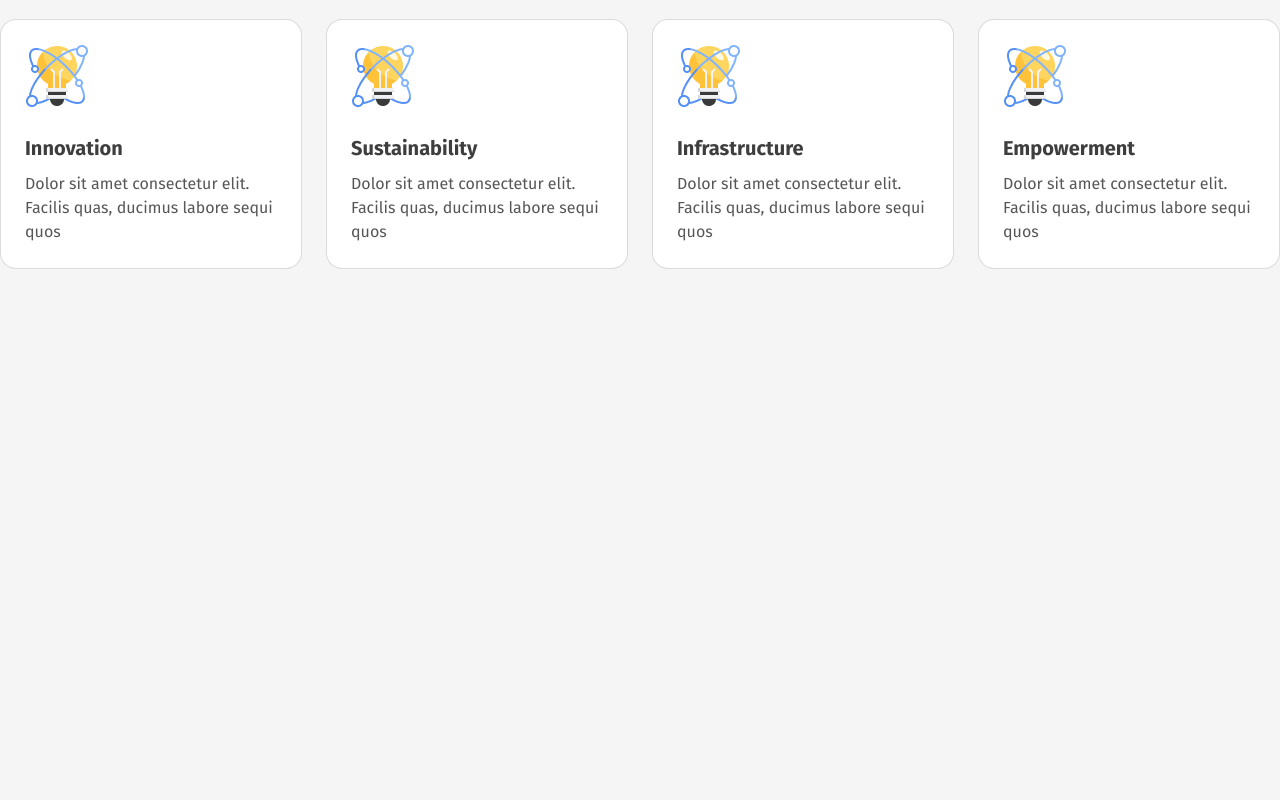
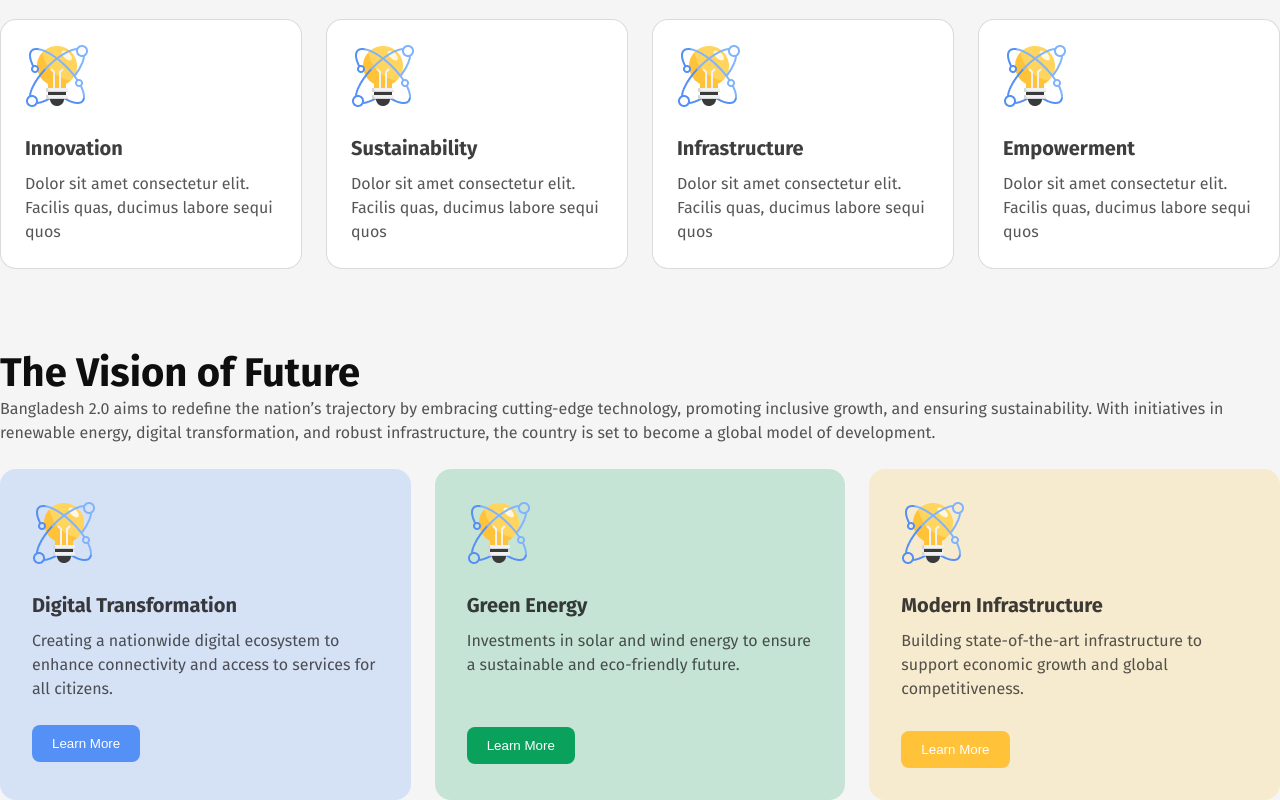
Before and after one commit to Galive007/Bangladesh-2.0, a plain HTML site: page index.html in a window 1280 px wide. Shown: the part 801-1601 px from the top of the page. Before the commit the page ends 1150 px from the top, so only its background shows below. Drawn offline with Linux system fonts and the light colour scheme.

Commit message:
future section 80% done

```diff
--- a/index.html
+++ b/index.html
@@ -60,7 +60,30 @@ vision and challenges in New Bangladesh.</h1>
         <!-- section end -->
         <!-- the vision of future -->
         <section>
-
+            <div class="vision-tittle">
+                <h2 class="sections-tittle dark1">The Vision of Future</h2>
+                <p class="card-description dark70">Bangladesh 2.0 aims to redefine the nation’s trajectory by embracing cutting-edge technology, promoting inclusive growth, and ensuring sustainability. With initiatives in renewable energy, digital transformation, and robust infrastructure, the country is set to become a global model of development.</p>
+            </div>
+            <div class="cards">
+                <div class="card-content1">
+                    <img src="assets/card-icon.png" alt="" class="card-img">
+                    <h3 class="card-tittle dark80">Digital Transformation</h3>
+                    <p class="card-description dark70">Creating a nationwide digital ecosystem to enhance connectivity and access to services for all citizens.</p>
+                    <button class="card-btn1">Learn More</button>
+                </div>
+                <div class="card-content2">
+                    <img src="assets/card-icon.png" alt="" class="card-img">
+                    <h3 class="card-tittle dark80">Green Energy</h3>
+                    <p class="card-description dark70">Investments in solar and wind energy to ensure a sustainable and eco-friendly future.</p>
+                    <button class="card-btn2">Learn More</button>
+                </div>
+                <div class="card-content3">
+                    <img src="assets/card-icon.png" alt="" class="card-img">
+                    <h3 class="card-tittle dark80">Modern Infrastructure</h3>
+                    <p class="card-description dark70">Building state-of-the-art infrastructure to support economic growth and global competitiveness.</p>
+                    <button class="card-btn3">Learn More</button>
+                </div>
+            </div>
         </section>
         <!-- section end -->
     </main>
--- a/styles/style.css
+++ b/styles/style.css
@@ -19,6 +19,9 @@
     max-width: 1280px;
     margin: 0 auto;
     /* border: 1px solid red; */
+}
+section{
+    margin-top: 80px;
 }
 .img-width{
     width: 100%;
@@ -47,9 +50,11 @@
 .bg-primary{
     background-color: #C6E4D6;
 }
-section{
-    margin-top: 80px;
+.sections-tittle{
+    font-size: 40px;
+    font-weight: 700;
 }
+
 /* nav section */
 nav ul{
     list-style: none;
@@ -103,10 +108,7 @@ nav a button{
     margin-top: 24px;
 }
 /* pillars section */
-.sections-tittle{
-    font-size: 40px;
-    font-weight: 700;
-}
+
 .cards{
     display: flex;
     gap: 24px;
@@ -128,3 +130,55 @@ nav a button{
     font-weight: 400;
     line-height: 24px; /* 150% */
 }
+/* section end */
+/* vision-future section */
+.card-content1{
+    flex: 1 0 0;
+    padding: 32px;
+    border-radius: 16px;
+    border: 0px solid #5490F5;
+    background-color: rgba(84, 144, 245, 0.20);
+}
+.card-content2{
+    flex: 1 0 0;
+    padding: 32px;
+    border-radius: 16px;
+    border-radius: 16px;
+    border: 0px solid #09A15C;
+    background-color: #C6E4D6;
+}
+.card-content3{
+    flex: 1 0 0;
+    padding: 32px;
+    border-radius: 16px;
+    border-radius: 16px;
+    border: 0px solid #FFC239;
+    background-color: #F7EBCF;
+}
+.card-btn1{
+    color: #fff;
+    margin-top: 24px;
+    border: none;
+    padding: 11px 20px;
+    gap: 48px;
+    border-radius: 8px;
+    background-color: #5490F5;
+}
+.card-btn2{
+    color: #fff;
+    margin-top: 50px;
+    border: none;
+    padding: 11px 20px;
+    gap: 48px;
+    border-radius: 8px;
+    background-color: #09A15C;
+}
+.card-btn3{
+    color: #fff;
+    margin-top: 30px;
+    border: none;
+    padding: 11px 20px;
+    gap: 48px;
+    border-radius: 8px;
+    background-color: #FFC239;
+}
```
